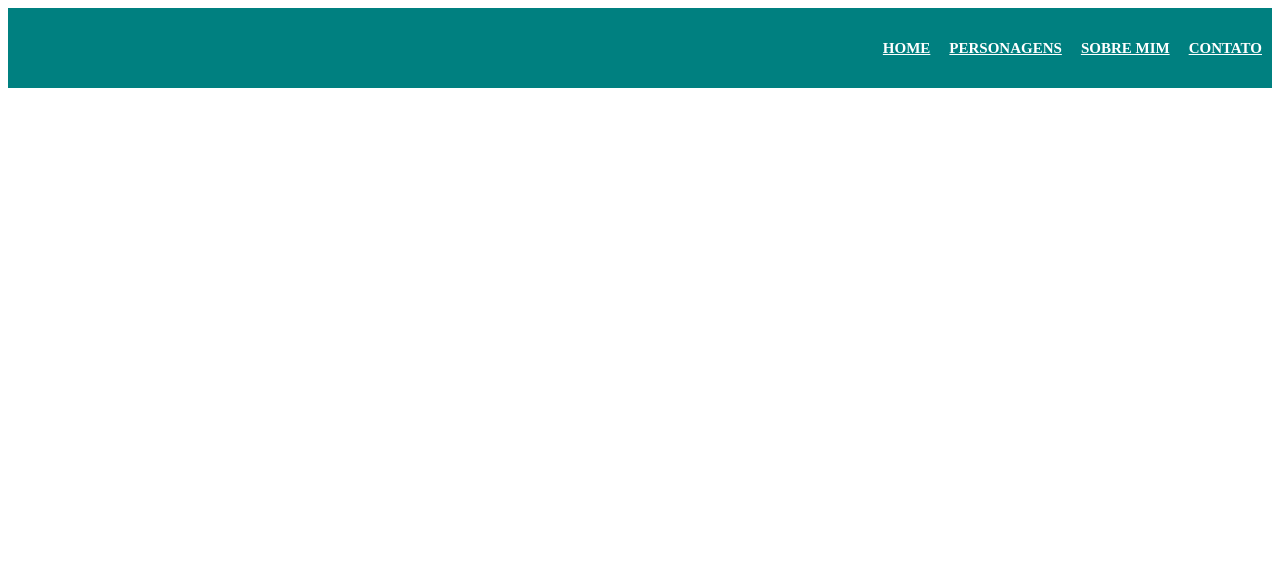
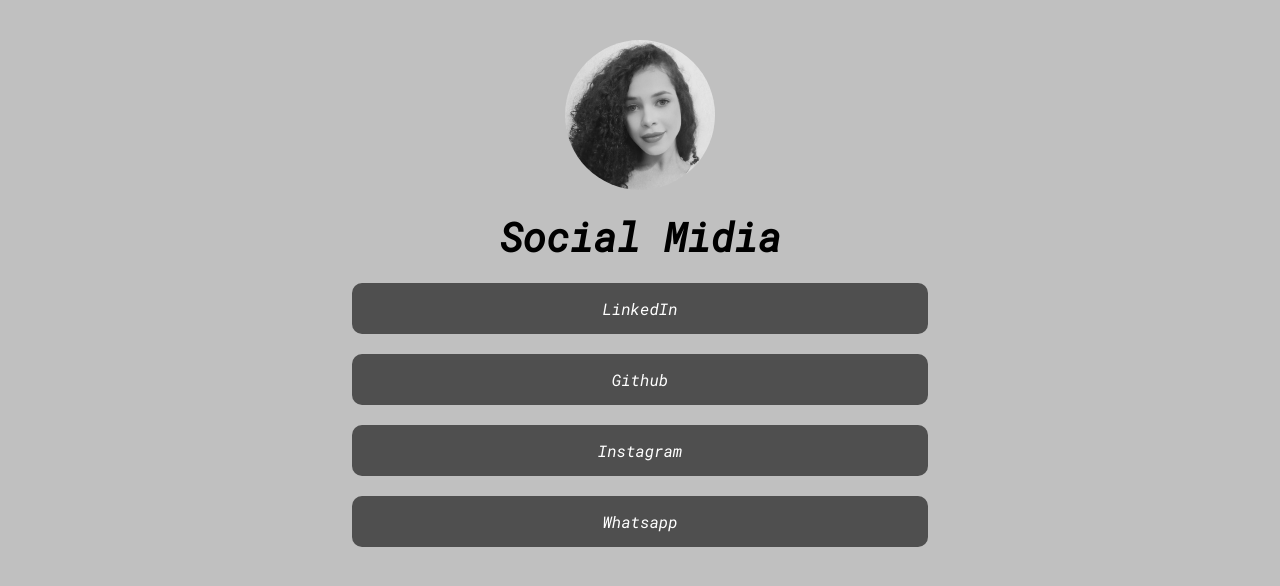
Before and after one commit to erica-as/web-interface-development-discipline, a plain HTML site: page Pratica-24-02/index.html in a window 1280 px wide. Drawn offline with Linux system fonts and the light colour scheme.

Commit message:
aula pratica: html e css

```diff
--- a/Pratica-24-02/index.html
+++ b/Pratica-24-02/index.html
@@ -4,64 +4,19 @@
     <meta charset="UTF-8" />
     <meta http-equiv="X-UA-Compatible" content="IE=edge" />
     <meta name="viewport" content="width=device-width, initial-scale=1.0" />
-    <title>Blog</title>
-    <link rel="stylesheet" href="style/menu.css" />
+    <title>Social Midia</title>
+    <link rel="stylesheet" href="style/redes.css" />
   </head>
   <body>
-    <!-- Cabeçalho -->
-    <header>
-      <div class="caixa-menu">
-        <nav>
-            <!-- <div class="logo">
-                <img src="./assets/imgs/logo.png" alt="">
-            </div> -->
-          <ul>
-            <li><a href="index.html">Home</a></li>
-            <li><a href="./componentes/personagens.html">Personagens</a></li>
-            <li><a href="./componentes/sobre.html">Sobre Mim</a></li>
-            <li><a href="./componentes/contato.html">Contato</a></li>
-          </ul>
-        </nav>
-      </div>
-    </header>
 
-    <!-- Conteudo do Site -->
-    <!-- <main>
-      <div class="caixa-post">
-        <img
-          class="thumbnail"
-          src="https://source.unsplash.com/random/150x150?sig=3"
-          alt="Imagem de destaque"
-        />
-        <h3 class="titulo">Postagem numero 1</h3>
-        <div class="subtitulo">
-          <span class="data">08/05/2020</span> -
-          <span class="autor">Rommel Carneiro</span> -
-          <span class="categorias">[Categoria 2]</span>
-        </div>
-        <p class="texto">
-          Lorem ipsum dolor sit, amet consectetur adipisicing elit. Sequi
-          suscipit corporis est iure distinctio modi, atque fuga odit quasi
-          dicta omnis veritatis enim. Commodi, vero.
-        </p>
-      </div>
-    </main> -->
 
-    <!-- Barra Lateral -->
-    <!-- <aside>
-      <div class="caixa-pesquisa">
-        <input type="text" class="texto_pesquisa" />
-        <button class="botao_ok">Ok</button>
-      </div>
-
-      <div class="caixa-categoria">
-        <ul>
-          <li><a href="#">Categoria 1</a></li>
-          <li><a href="#">Categoria 2</a></li>
-          <li><a href="#">Categoria 3</a></li>
-          <li><a href="#">Categoria 4</a></li>
-        </ul>
-      </div>
-    </aside> -->
+    <div class="redes-social">
+        <img src="./assets/imgs/foto.jpg" alt="foto-perfil">
+        <h1>Social Midia</h1>
+        <a href="https://www.linkedin.com/in/%C3%A9ricaas/">LinkedIn</a>
+        <a href="https://github.com/erica-as">Github</a>
+        <a href="https://www.instagram.com/erica.asnt/?hl=pt-br">Instagram</a>
+        <a href="https://web.whatsapp.com/">Whatsapp</a>
+    </div>
   </body>
 </html>
--- a/Pratica-24-02/style/menu.css
+++ /dev/null
@@ -1,31 +0,0 @@
-header {
-  background: #008080;
-  padding: 15px 0;
-  width: 100%;
-}
-.caixa {
-  width: 960px;
-  margin: 0 auto;
-}
-nav {
-  top: 110px;
-  margin-right: 10px;
-  text-align: end;
-}
-nav li {
-  display: inline;
-  margin: 0 0 0 15px;
-  text-transform: uppercase;
-  color: #000000;
-  font-weight: bold;
-  font-size: 15px;
-  text-decoration: none;
-}
-nav li:hover {
-color: #DF5E5E;
-text-decoration: underline;
-}
-
-a {
-  color: white;
-}
--- a/Pratica-24-02/style/personagens.css
+++ /dev/null
@@ -1,33 +0,0 @@
-* {
-    margin: 0;
-    padding: 0;
-}
-
-body {
-    width: 100%;
-    height: 100vh;
-}
-
-.formulario {
-    position: relative;
-    top: 50%;
-    left: 50%;
-    transform: translate(-50%, 30%);
-    border-radius: 10px;
-    padding: 60px;
-    width: min-content;
-    align-items: center;
-    background: #008B8B;
-}
-
-.title {
-   font-size: 1.8em;
-   text-align: center;
-   margin-bottom: 10%;
-}
-
-.input {
-    min-width: 288px;
-    border-radius: 22px;
-    margin: 0px 0px 10px -5px;
-}
--- /dev/null
+++ b/Pratica-24-02/style/redes.css
@@ -0,0 +1,45 @@
+@import url('https://fonts.googleapis.com/css2?family=Roboto&family=Roboto+Mono:ital@1&family=Roboto+Serif:opsz@8..144&display=swap');
+
+* {
+    margin: 0;
+    padding: 0;
+    box-sizing: border-box;
+}
+
+body {
+   background-color: #C0C0C0;
+   font-family: 'Roboto Mono', monospace;
+}
+
+.redes-social {
+    display: flex;
+    flex-direction: column;
+    align-items: center;
+    width: 90%;
+    margin: 40px auto;
+    gap: 20px;
+}
+
+.redes-social img {
+    width: 150px;
+    height: 150px;
+    border-radius: 50%;
+}
+
+.redes-social h1 {
+    font-size: 40px;
+}
+
+.redes-social a {
+    background-color: #4F4F4F;
+    color: white;
+    padding: 15px;
+    width: 50%;
+    text-decoration: none;
+    text-align: center;
+    border-radius: 10px;
+}
+
+.redes-social a:hover {
+    background-color: #1C1C1C;
+}
```
Also changed, not shown: Pratica-24-02/assets/icons/instagram.png (added), Pratica-24-02/assets/imgs/foto.jpg (added), Pratica-24-02/assets/imgs/logo.png (deleted), Pratica-24-02/style/contato.css (deleted), Pratica-24-02/style/sobre.css (deleted).
